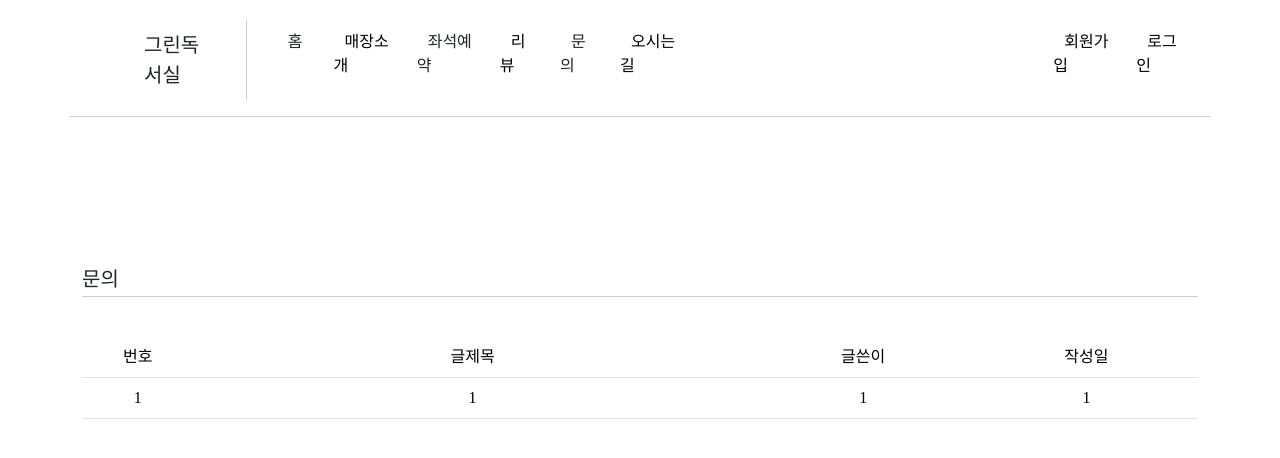
After one commit to wltjsdud0782/StudyRoom, a Spring Boot app: page /board/inquiry in a window 1280 px wide. The commit adds this page. Shown: the top 458 px of the page. Run offline with Spring Boot 4, Linux system fonts and the light colour scheme; some libraries are stand-ins or nearby versions; some web fonts are replaced.

Commit message:
홈페이지만들기

```diff
--- a/src/main/java/com/green/StudyRoom/board/controller/StudyRoomBoardController.java
+++ b/src/main/java/com/green/StudyRoom/board/controller/StudyRoomBoardController.java
@@ -5,11 +5,16 @@ import org.springframework.web.bind.annotation.GetMapping;
 import org.springframework.web.bind.annotation.RequestMapping;
 
 @Controller
+@RequestMapping("/board")
 public class StudyRoomBoardController {
 
-    @GetMapping("/")
-    public String StudyRoomBoard(){
+    @GetMapping("/mainHomepage")
+    public String studyRoomBoard(){
         return "content/homepage/main_homepage" ;
 
     }
+    @GetMapping("/inquiry")
+    public String studyRoomInquiry(){
+        return "content/homepage/inquiry_page";
+    }
 }
--- /dev/null
+++ b/src/main/resources/static/css/homepage/inquiry_page.css
@@ -0,0 +1,13 @@
+.inquiry_title{
+    margin-top: 150px;
+    margin-bottom:30px;
+    border-bottom:1px solid #ccc ;
+    width: 100%;
+    height: 30px;
+}
+.inquiry_title h3 {
+    margin-left: 50px;
+}
+.inquiry_table {
+    margin-top: 40px;
+}
--- a/src/main/resources/static/css/studyRoom.css
+++ b/src/main/resources/static/css/studyRoom.css
@@ -19,7 +19,7 @@ a {
     padding: 0;
 }
 .menu {
-    width: 1200px;
+
     border-bottom: 1px solid #ccc;
 }
 .menu > ul {
@@ -30,8 +30,12 @@ a {
 .menu > ul > li {
     padding: 10px;
 }
+.menu > ul > li > span {
+    font-size: 20px;
+}
 .menu > ul > li > a {
-    padding: 10px;
+    margin-top: 10px;
+    padding: 11px;
 }
 .menu > ul > li > a:hover {
     border-bottom: 1px solid #000;
--- /dev/null
+++ b/src/main/resources/templates/content/homepage/inquiry_page.html
@@ -0,0 +1,49 @@
+<!DOCTYPE html>
+<html lang="ko" xmlns:th="http://www.thymeleaf.org"
+    xmlns:layout="http://www.ultraq.net.nz/thymeleaf/layout"
+    layout:decorate="~{fragment/main_layout}" >
+
+<th:block layout:fragment="content_css">
+    <!-- html 파일이 열릴 때 같이 실행되는 css -->
+    <link rel="stylesheet" href="/css/homepage/inquiry_page.css">
+</th:block>
+
+<th:block layout:fragment="contentFragment">
+    <!-- html 코드 작성 -->
+    <div class="row">
+        <div class="col">
+            <div class="inquiry_container">
+                <div class="inquiry_title">
+                    <h5>문의</h5>
+                </div>
+
+                <table class="table inquiry_table" style="text-align: center;">
+                    <colgroup>
+                        <col width="10%">
+                        <col width="50%">
+                        <col width="20%">
+                        <col width="20%">
+                    </colgroup>
+                    <tr>
+                        <td>번호</td>
+                        <td>글제목</td>
+                        <td>글쓴이</td>
+                        <td>작성일</td>
+                    </tr>
+                    <tr>
+                        <td>1</td>
+                        <td>1</td>
+                        <td>1</td>
+                        <td>1</td>
+                    </tr>
+                </table>
+            </div>
+        </div>
+    </div>
+</th:block>
+
+<th:block layout:fragment="content_js">
+    <!-- html 파일이 열릴 때 같이 실행되는 js -->
+    <!-- <script src="/"></script> -->
+</th:block>
+</html>
--- a/src/main/resources/templates/fragment/top_menu.html
+++ b/src/main/resources/templates/fragment/top_menu.html
@@ -2,18 +2,27 @@
 <html lang="ko" xmlns:th="http://www.thymeleaf.org">
 
 <th:block th:fragment="menuFragment">
-    <div class="menu">
+    <div class="row">
+      <div class="col menu">
         <ul>
-        <li><a href="#">홈</a></li>
+          <li style="margin-right: 20px;
+                     border-right: 1px solid #ccc;
+                     padding: 10px 30px">
+                     <span>그린독서실</span>
+          </li>
+          <li><a onclick="location.href='/board/mainHomepage'">홈</a></li>
           <li><a href="#">매장소개</a></li>
-        <li><a href="#">좌석예약</a></li>
+          <li><a onclick="location.href='/seat/seatLive'">좌석예약</a></li>
           <li><a href="#">리뷰</a></li>
-        <li><a href="#">문의</a></li>
+          <li><a onclick="location.href='/board/inquiry'">문의</a></li>
           <li><a href="#">오시는길</a></li>
-        <li style="margin-left: 470px;"><a href="#">회원가입</a></li>
+          <li style="margin-left: 350px;"><a href="#">회원가입</a></li>
           <li><a href="#">로그인</a></li>
         </ul>
       </div>
+    </div>
+
+
 </th:block>
 
 </html>
```
Also changed, not shown: src/main/resources/static/css/homepage/main_homepage.css (added, +27 -0 lines), src/main/resources/templates/content/homepage/main_homepage.html (+16 -7 lines). Lines whose indentation alone changed are shown as unchanged.
